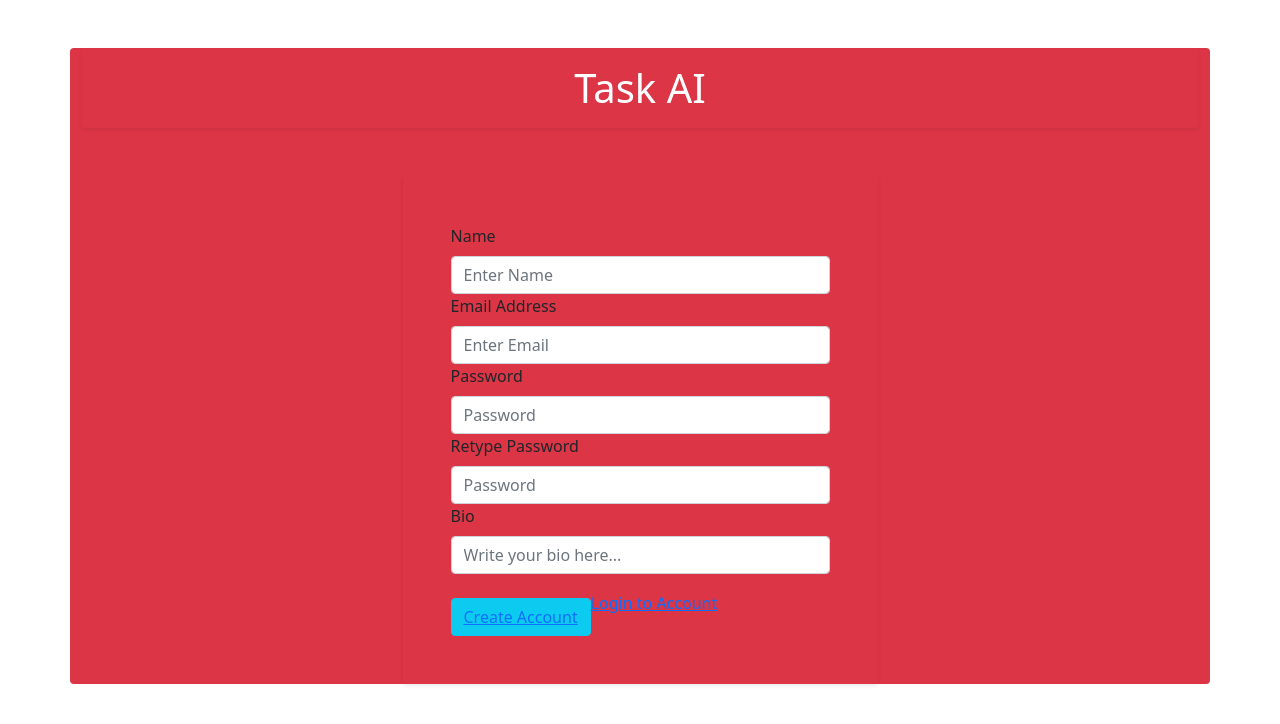
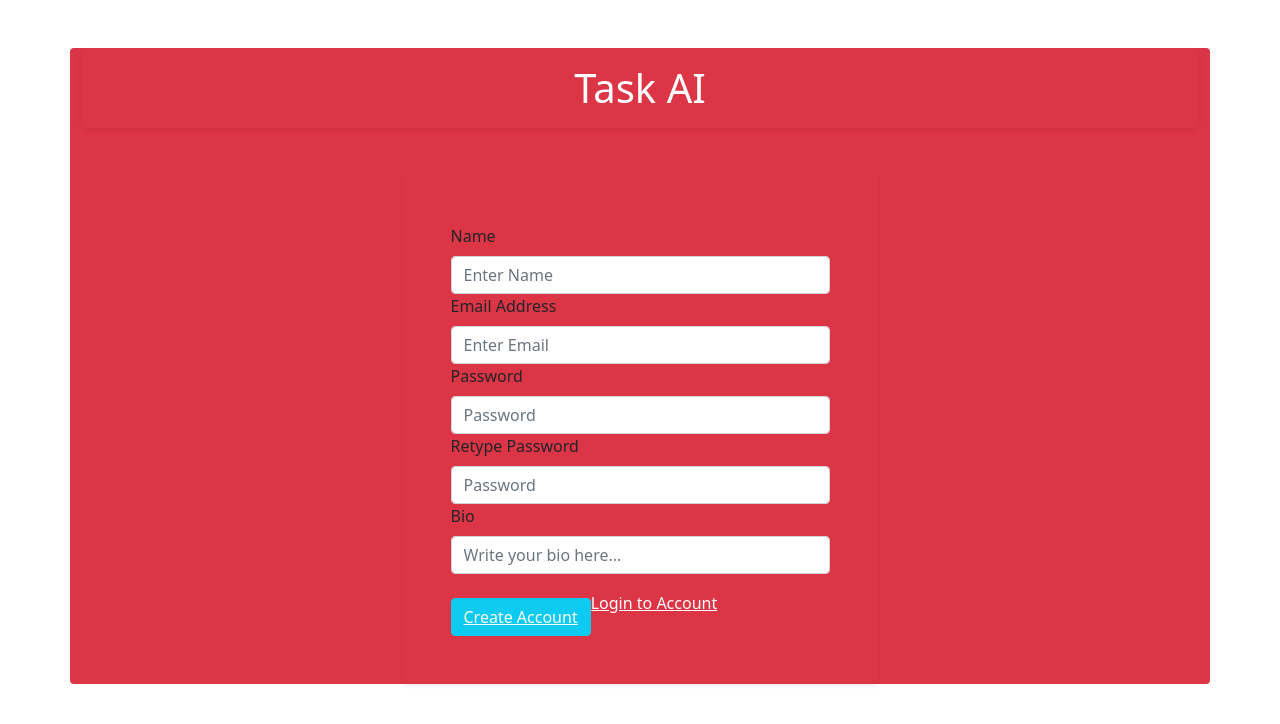
Before and after one commit to CS481-TaskAI/bootstrap-frontend, a React (Create React App) app: page /createAccount in a window 1280 px wide. Shown: the top 724 px of the page. Built offline with nearby package versions, Linux system fonts and the light colour scheme.

Commit message:
text color
changing text color white

```diff
--- a/src/Pages/createAccount.js
+++ b/src/Pages/createAccount.js
@@ -37,10 +37,10 @@ function CreateAccount(){
                         </Form>
 
                         <Button className="mt-4"variant="info btn-block" type="submit">
-                            <Link to="/">Create Account</Link>
+                            <Link to="/" className="text-white">Create Account</Link>
                         </Button>
 
-                        <Link to="/">Login to Account</Link>
+                        <Link to="/" className="text-white">Login to Account</Link>
 
                     </Col>
                 </Row>
--- a/src/Pages/login.js
+++ b/src/Pages/login.js
@@ -23,10 +23,10 @@ function Login(){
                         </Form>
 
                         <Button className="mt-4"variant="info btn-block" type="submit">
-                            <Link to="/home">Login</Link>
+                            <Link to="/home" className="text-white">Login</Link>
                         </Button>
 
-                        <Link to="/createAccount">Create Account</Link>
+                        <Link to="/createAccount" className="text-white">Create Account</Link>
 
                     </Col>
                 </Row>
```
